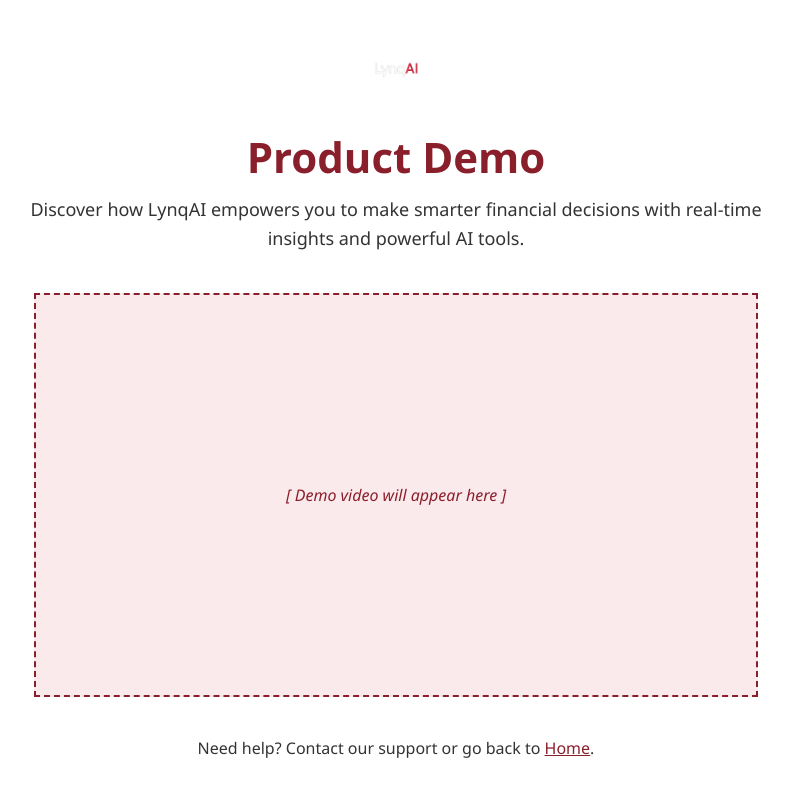
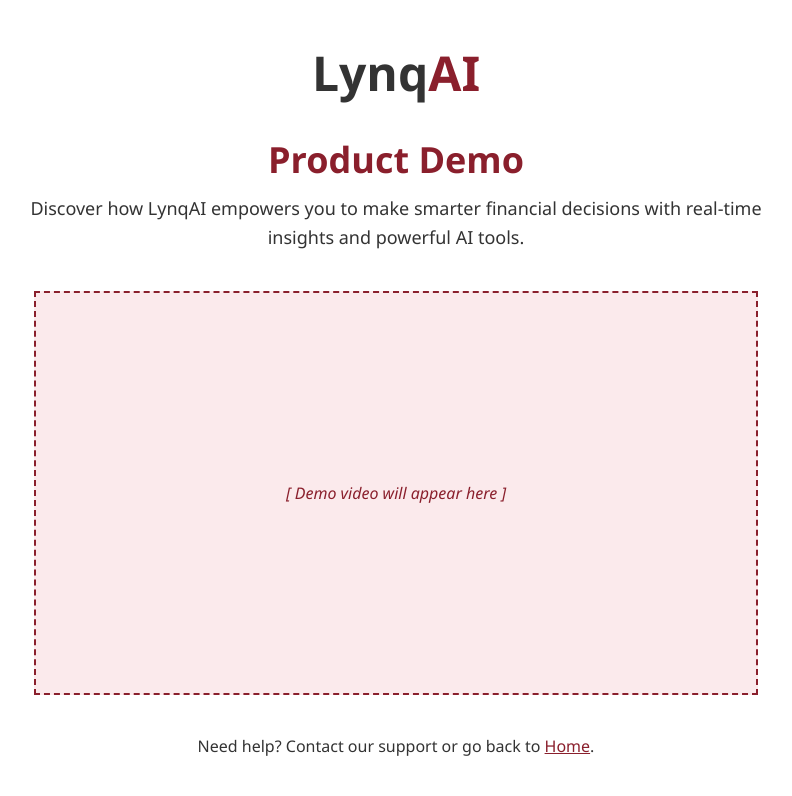
Before and after one commit to R-B-Devs/FinTech, a React (Create React App) app in the folder client/: page /demo in a window 1280 px wide. Shown: the top 796 px of the page, without its empty margins (244-1036 px from the left). Built offline with nearby package versions, Linux system fonts and the light colour scheme; the HTML template or start-up script is replaced by a standard one.

Commit message:
Removed logo on the demo page for a more clearer look and feel

```diff
--- a/client/src/pages/DemoPage.jsx
+++ b/client/src/pages/DemoPage.jsx
@@ -1,17 +1,17 @@
-// src/pages/DemoPage.jsx
-
 import React from 'react';
-import logo from '../assets/logo.png'; // adjust path if needed
 
 const DemoPage = () => {
   return (
     <div style={styles.container}>
-      {/* Logo */}
-      <div style={styles.logoContainer}>
-        <img src={logo} alt="LynqAI Logo" style={styles.logo} />
+      {/* Brand Name */}
+      <div style={styles.brandContainer}>
+        <h1 style={styles.brandName}>
+          <span style={styles.brand}>Lynq</span>
+          <span style={styles.highlight}>AI</span>
+        </h1>
       </div>
 
-      <h1 style={styles.title}>Product Demo</h1>
+      <h2 style={styles.title}>Product Demo</h2>
       <p style={styles.description}>
         Discover how LynqAI empowers you to make smarter financial decisions
         with real-time insights and powerful AI tools.
@@ -41,18 +41,27 @@
     padding: '40px 20px',
     textAlign: 'center',
   },
-  logoContainer: {
+  brandContainer: {
     display: 'flex',
     justifyContent: 'center',
     marginBottom: '20px',
   },
-  logo: {
-    height: '60px',
+  brandName: {
+    fontSize: '48px',
+    fontWeight: '700',
+    margin: '0',
+  },
+  brand: {
+    color: '#333',
+  },
+  highlight: {
+    color: '#8A1F2C',
   },
   title: {
-    fontSize: '42px',
+    fontSize: '36px',
     color: '#8A1F2C',
     marginBottom: '10px',
+    fontWeight: '600',
   },
   description: {
     fontSize: '18px',
```
